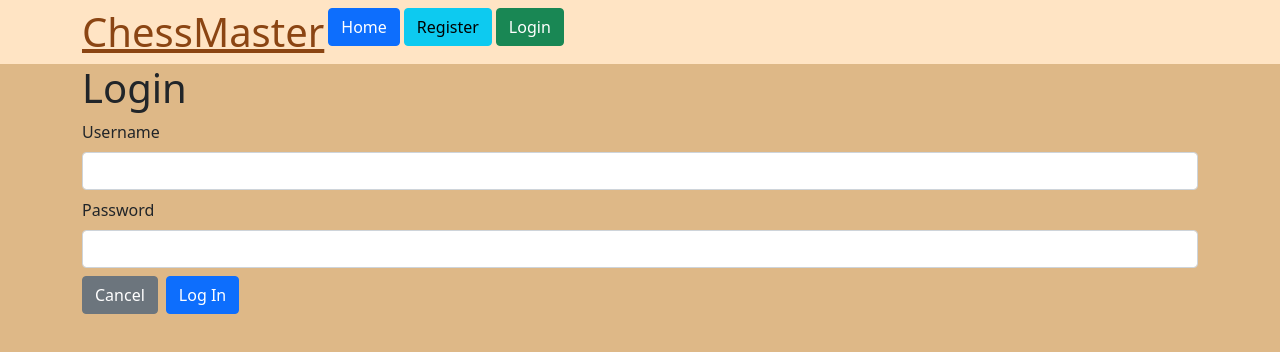
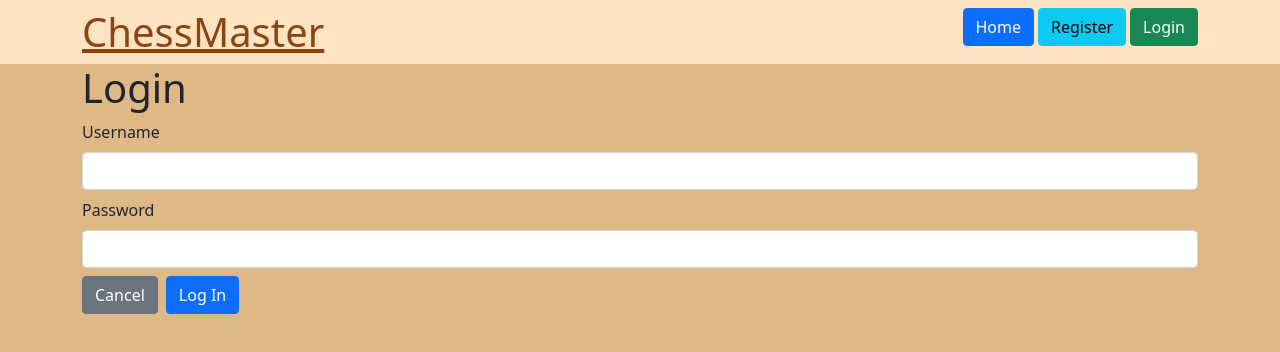
Before and after one commit to cmiller618/Capstone, a React (Create React App) app in the folder react-ui/chess-app/: page /login in a window 1280 px wide. Shown: the top 352 px of the page. Built offline with nearby package versions, Linux system fonts and the light colour scheme.

Commit message:
fixed spacing issue

```diff
--- a/react-ui/chess-app/src/components/MainUI/Nav.js
+++ b/react-ui/chess-app/src/components/MainUI/Nav.js
@@ -10,7 +10,7 @@ function Nav(){
 
   return(
     <nav className="nav">
-      <h1 className="font-weight-bold" id="title">ChessMaster</h1>
+      <h1 className="col font-weight-bold" id="title">ChessMaster</h1>
 
       <div className="d-grid gap-2 d-md-block">
 
```
